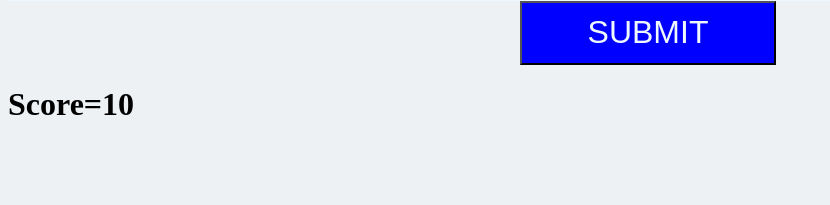
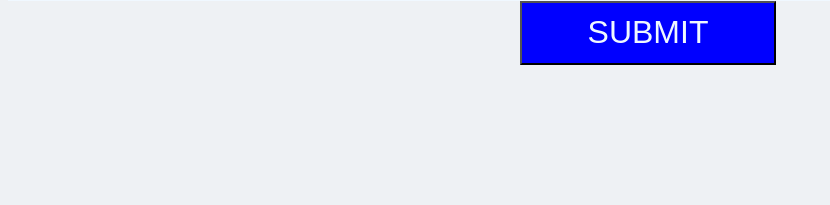
Before and after one commit to vidyaipatil/Quiz_app_In_django, a Django app: template templates/index.html in a window 1280 px wide. Shown: the part 574-779 px from the top of the page, without its empty margins (0-830 px from the left). Run offline with Django 3.2, Linux system fonts and the light colour scheme; the template is opened without the code that fills it: most values are stand-ins (such as "Sample title", 1, 10 or a date in 2020); some web fonts are replaced.

```diff
--- a/templates/index.html
+++ b/templates/index.html
@@ -278,7 +278,7 @@
         <input type="submit" class="check" value="SUBMIT">
 
     </form>
-    <h1>Score={{score}}</h1>
+
 
 
 
```
